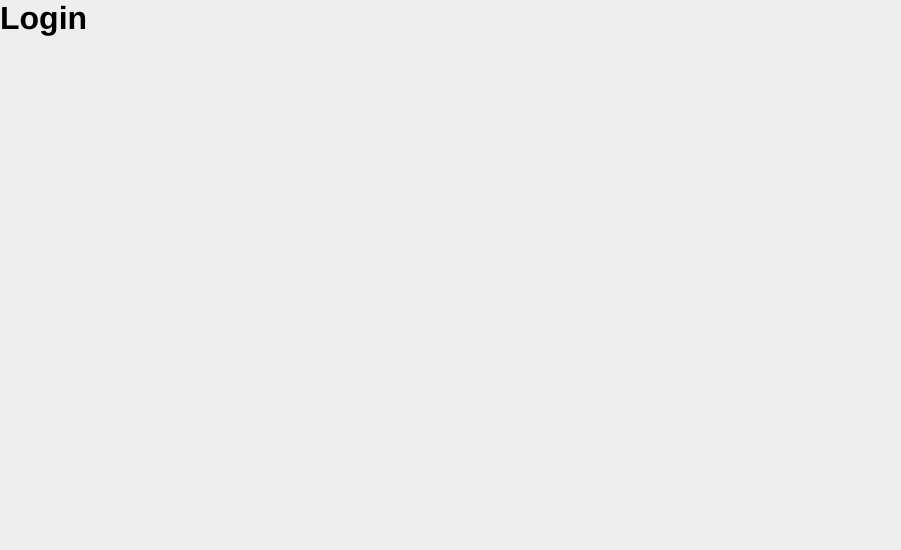
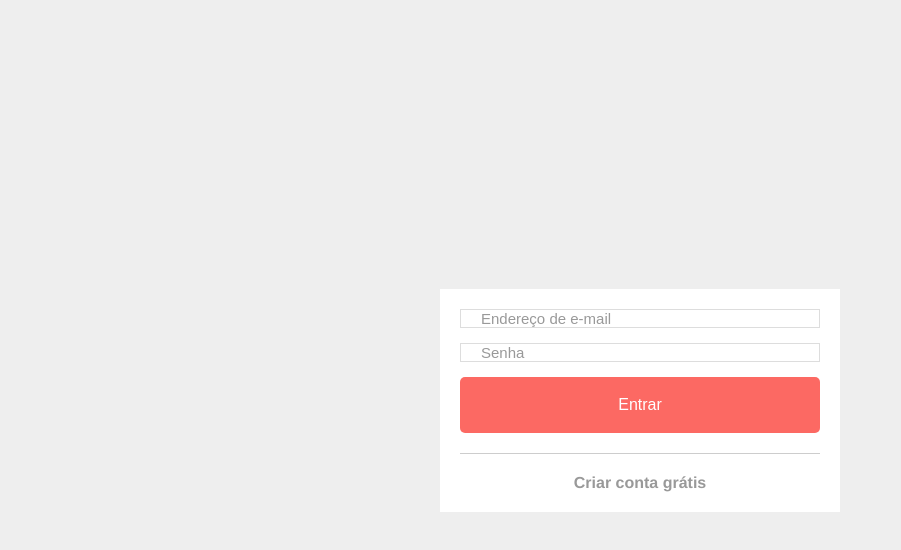
Before and after one commit to andrew8gmf/wolfy, a React (Create React App) app in the folder web/: page / in a window 1280 px wide. Shown: the top 550 px of the page, without its empty margins (0-901 px from the left). Built offline with nearby package versions, Linux system fonts and the light colour scheme.

Commit message:
Add: Login page with routes, api and styles

```diff
--- /dev/null
+++ b/web/src/pages/Login/index.js
@@ -0,0 +1,59 @@
+import React, { Component } from "react";
+import { Link, withRouter } from "react-router-dom";
+
+import api from "../../services/api";
+import { login } from "../../services/auth";
+
+import { Form, Container } from "./styles";
+
+class SignIn extends Component {
+  state = {
+    email: "",
+    password: "",
+    error: ""
+  };
+
+  handleSignIn = async e => {
+    e.preventDefault();
+    const { email, password } = this.state;
+    if (!email || !password) {
+      this.setState({ error: "Preencha e-mail e senha para continuar!" });
+    } else {
+      try {
+        const response = await api.post("/login", { email, password });
+        login(response.data.token);
+        this.props.history.push("/app");
+      } catch (err) {
+        this.setState({
+          error:
+            "Houve um problema com o login, verifique suas credenciais. T.T"
+        });
+      }
+    }
+  };
+
+  render() {
+    return (
+      <Container>
+        <Form onSubmit={this.handleSignIn}>
+          {this.state.error && <p>{this.state.error}</p>}
+          <input
+            type="email"
+            placeholder="Endereço de e-mail"
+            onChange={e => this.setState({ email: e.target.value })}
+          />
+          <input
+            type="password"
+            placeholder="Senha"
+            onChange={e => this.setState({ password: e.target.value })}
+          />
+          <button type="submit">Entrar</button>
+          <hr />
+          <Link to="/signup">Criar conta grátis</Link>
+        </Form>
+      </Container>
+    );
+  }
+}
+
+export default withRouter(SignIn);
--- /dev/null
+++ b/web/src/pages/Login/styles.js
@@ -0,0 +1,63 @@
+import styled from "styled-components";
+
+export const Container = styled.div`
+  display: flex;
+  align-items: center;
+  justify-content: center;
+  height: 100vh;
+`;
+
+export const Form = styled.form`
+  width: 400px;
+  background: #fff;
+  padding: 20px;
+  display: flex;
+  flex-direction: column;
+  align-items: center;
+  img {
+    width: 100px;
+    margin: 10px 0 40px;
+  }
+  p {
+    color: #ff3333;
+    margin-bottom: 15px;
+    border: 1px solid #ff3333;
+    padding: 10px;
+    width: 100%;
+    text-align: center;
+  }
+  input {
+    flex: 1;
+    height: 46px;
+    margin-bottom: 15px;
+    padding: 0 20px;
+    color: #777;
+    font-size: 15px;
+    width: 100%;
+    border: 1px solid #ddd;
+    &::placeholder {
+      color: #999;
+    }
+  }
+  button {
+    color: #fff;
+    font-size: 16px;
+    background: #fc6963;
+    height: 56px;
+    border: 0;
+    border-radius: 5px;
+    width: 100%;
+  }
+  hr {
+    margin: 20px 0;
+    border: none;
+    border-bottom: 1px solid #cdcdcd;
+    width: 100%;
+  }
+  a {
+    font-size: 16;
+    font-weight: bold;
+    color: #999;
+    text-decoration: none;
+  }
+`;
--- a/web/src/routes.js
+++ b/web/src/routes.js
@@ -1,6 +1,7 @@
 import React from "react";
 import { BrowserRouter, Route, Switch, Redirect } from "react-router-dom";
 
+import Login from "./pages/Login";
 import SignUp from "./pages/SignUp";
 
 import { isAuthenticated } from "./services/auth";
@@ -21,7 +22,7 @@
 const Routes = () => (
   <BrowserRouter>
     <Switch>
-      <Route exact path="/" component={() => <h1>Login</h1>} />
+      <Route exact path="/" component={Login} />
       <Route path="/signup" component={SignUp} />
       <PrivateRoute path="/app" component={() => <h1>App</h1>} />
       <Route path="*" component={() => <h1>Page not found</h1>} />
```
